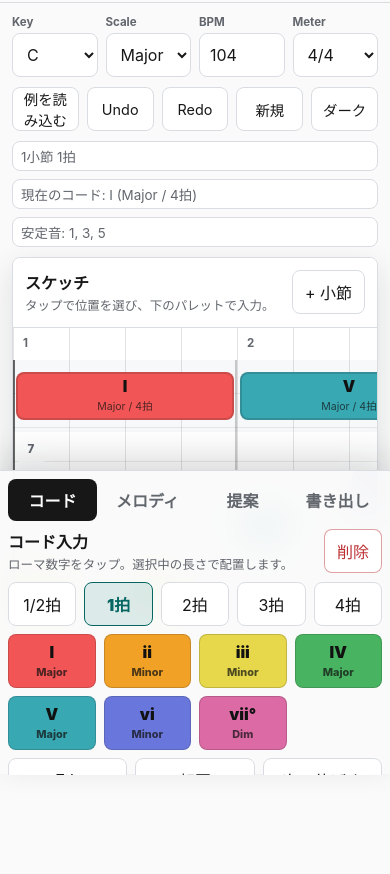
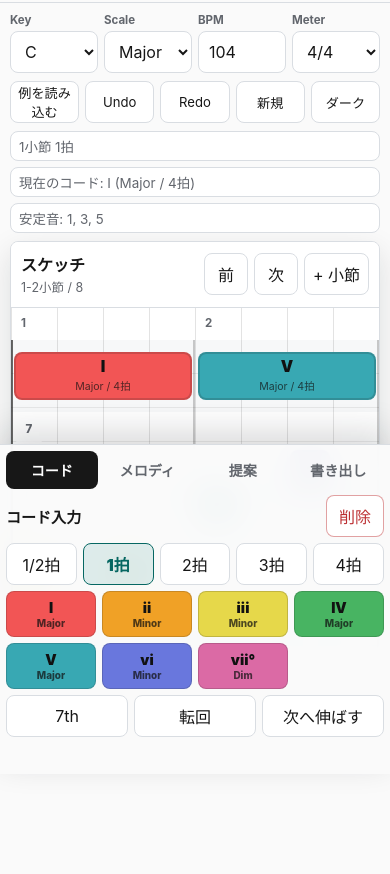
Before and after one commit to 99p/padhook, a plain HTML site: page index.html in a window 390 px wide. Shown: the part 70-944 px from the top of the page. Drawn offline with Linux system fonts and the light colour scheme.

Commit message:
feat: add paginated timeline view with responsive visible-measure range

```diff
--- a/app.js
+++ b/app.js
@@ -126,6 +126,9 @@ const els = {
   redoButton: $("#redoButton"),
   newButton: $("#newButton"),
   addMeasureButton: $("#addMeasureButton"),
+  prevPageButton: $("#prevPageButton"),
+  nextPageButton: $("#nextPageButton"),
+  pageStatus: $("#pageStatus"),
   positionStatus: $("#positionStatus"),
   activeChordStatus: $("#activeChordStatus"),
   guideStatus: $("#guideStatus"),
@@ -172,6 +175,7 @@ let toastTimer = 0;
 let audioUnlockAttempted = false;
 let silentAudioUrl = "";
 let silentAudioElement = null;
+let viewStartMeasure = 0;
 
 init();
 
@@ -266,6 +270,8 @@ function bindEvents() {
   els.addMeasureButton.addEventListener("click", () => commit(() => {
     state.measures += 1;
   }));
+  els.prevPageButton.addEventListener("click", () => setViewPage(-1));
+  els.nextPageButton.addEventListener("click", () => setViewPage(1));
 
   els.chordLane.addEventListener("pointerdown", handleChordLanePointer);
   els.melodyLane.addEventListener("pointerdown", handleMelodyLanePointer);
@@ -301,6 +307,7 @@ function bindEvents() {
   }
 
   window.addEventListener("keydown", handleKeyboard);
+  window.addEventListener("resize", () => render());
   window.addEventListener("pagehide", saveStoredState);
 }
 
@@ -461,6 +468,7 @@ function nextAvailableId() {
 }
 
 function render() {
+  ensureCursorVisible();
   syncMode();
   renderDurationRows();
   renderPalettes();
@@ -535,7 +543,12 @@ function degreeButton({ degree, label, subLabel, stable }) {
 }
 
 function renderTimeline() {
-  const width = totalBeats() * beatWidth();
+  clampViewStart();
+  const visibleBeats = visibleBeatCount();
+  const availableWidth = Math.max(1, els.timelineScroll.clientWidth || window.innerWidth);
+  const nextBeatWidth = Math.max(26, availableWidth / visibleBeats);
+  document.documentElement.style.setProperty("--beat-w", `${nextBeatWidth}px`);
+  const width = visibleBeats * nextBeatWidth;
   els.timelineSurface.style.width = `${width}px`;
   els.timelineSurface.style.setProperty("--meter", state.meter);
   els.timelineSurface.style.setProperty("--measure-w", `${state.meter * beatWidth()}px`);
@@ -551,13 +564,15 @@ function renderTimeline() {
 
 function renderRuler() {
   els.ruler.textContent = "";
-  for (let measure = 0; measure < state.measures; measure += 1) {
+  for (let measure = viewStartMeasure; measure < viewEndMeasure(); measure += 1) {
     const label = document.createElement("div");
     label.className = "measure-label";
-    label.style.left = `${measure * state.meter * beatWidth() + 4}px`;
+    label.style.left = `${(measure - viewStartMeasure) * state.meter * beatWidth() + 4}px`;
     label.textContent = `${measure + 1}`;
     els.ruler.append(label);
   }
+  const end = Math.min(viewEndMeasure(), state.measures);
+  els.pageStatus.textContent = `${viewStartMeasure + 1}-${end}小節 / ${state.measures}`;
 }
 
 function renderChordLane() {
@@ -566,13 +581,14 @@ function renderChordLane() {
   hit.className = "lane-hit";
   els.chordLane.append(hit);
 
-  for (const chord of state.chords) {
+  for (const chord of visibleItems(state.chords)) {
+    const layout = itemLayout(chord);
     const block = document.createElement("button");
     block.type = "button";
     block.className = "block chord-block";
     block.classList.toggle("selected", isSelected("chord", chord.id));
-    block.style.left = `${chord.beat * beatWidth() + 3}px`;
-    block.style.width = `${Math.max(chord.duration * beatWidth() - 6, 28)}px`;
+    block.style.left = `${layout.left + 3}px`;
+    block.style.width = `${Math.max(layout.width - 6, 28)}px`;
     block.style.background = chord.rest ? "#d8dadd" : DEGREE_COLORS[chord.degree - 1];
     block.dataset.id = String(chord.id);
     block.innerHTML = `<span class="chord-symbol">${escapeHtml(chordSymbol(chord))}</span><span class="chord-meta">${escapeHtml(chordMeta(chord))}</span>`;
@@ -608,15 +624,16 @@ function renderMelodyLane() {
     }
   }
 
-  for (const note of state.notes) {
+  for (const note of visibleItems(state.notes)) {
+    const layout = itemLayout(note);
     const block = document.createElement("button");
     block.type = "button";
     block.className = "block note-block";
     block.classList.toggle("rest", note.rest);
     block.classList.toggle("selected", isSelected("note", note.id));
-    block.style.left = `${note.beat * beatWidth() + 3}px`;
+    block.style.left = `${layout.left + 3}px`;
     block.style.top = `${rowTopForDegree(note.degree) + 4}px`;
-    block.style.width = `${Math.max(note.duration * beatWidth() - 6, 28)}px`;
+    block.style.width = `${Math.max(layout.width - 6, 28)}px`;
     block.style.background = note.rest ? "" : DEGREE_COLORS[note.degree - 1];
     block.dataset.id = String(note.id);
     block.textContent = note.rest ? "休" : `${note.degree}${note.octaveLabel || octaveMark(note.octave)}`;
@@ -664,6 +681,8 @@ function renderStatus() {
 function renderButtons() {
   els.undoButton.disabled = !state.history.length;
   els.redoButton.disabled = !state.future.length;
+  els.prevPageButton.disabled = viewStartMeasure <= 0;
+  els.nextPageButton.disabled = viewStartMeasure >= maxViewStartMeasure();
   const selectedChord = selectedItem("chord");
   const selectedNote = selectedItem("note");
   els.deleteButtonChords.disabled = !state.selected;
@@ -897,6 +916,19 @@ function setMode(mode) {
   updateView(() => {
     state.mode = mode;
   }, true);
+}
+
+function setViewPage(delta) {
+  updateView(() => {
+    const step = visibleMeasureCount();
+    viewStartMeasure = clamp(viewStartMeasure + delta * step, 0, maxViewStartMeasure());
+    const start = viewStartBeat();
+    const end = viewEndBeat();
+    if (state.cursorBeat < start || state.cursorBeat >= end) {
+      state.cursorBeat = clampBeat(start);
+      state.selected = null;
+    }
+  });
 }
 
 function loadDemo(withHistory) {
@@ -1203,6 +1235,11 @@ function animatePlayhead() {
   if (!playState || !audioContext) return;
   const elapsed = audioContext.currentTime - playState.startTime;
   const beat = clamp(elapsed / playState.secondsPerBeat + playState.startBeat, 0, totalBeats());
+  if (beat < viewStartBeat() || beat >= viewEndBeat()) {
+    viewStartMeasure = clamp(Math.floor(beat / state.meter), 0, maxViewStartMeasure());
+    renderTimeline();
+    renderButtons();
+  }
   setLinePosition(els.playheadLine, beat);
   if (beat >= totalBeats()) {
     state.cursorBeat = 0;
@@ -1221,6 +1258,61 @@ function totalBeats() {
   return state.measures * state.meter;
 }
 
+function visibleMeasureCount() {
+  if (window.innerWidth >= 900) return Math.min(4, state.measures);
+  if (window.innerWidth >= 720) return Math.min(3, state.measures);
+  return state.meter === 6 ? 1 : Math.min(2, state.measures);
+}
+
+function visibleBeatCount() {
+  return visibleMeasureCount() * state.meter;
+}
+
+function viewStartBeat() {
+  return viewStartMeasure * state.meter;
+}
+
+function viewEndMeasure() {
+  return Math.min(state.measures, viewStartMeasure + visibleMeasureCount());
+}
+
+function viewEndBeat() {
+  return viewEndMeasure() * state.meter;
+}
+
+function maxViewStartMeasure() {
+  return Math.max(0, state.measures - visibleMeasureCount());
+}
+
+function clampViewStart() {
+  viewStartMeasure = clamp(Math.floor(viewStartMeasure) || 0, 0, maxViewStartMeasure());
+}
+
+function ensureCursorVisible() {
+  clampViewStart();
+  const cursorMeasure = Math.floor(state.cursorBeat / state.meter);
+  if (cursorMeasure < viewStartMeasure) {
+    viewStartMeasure = cursorMeasure;
+  } else if (cursorMeasure >= viewEndMeasure()) {
+    viewStartMeasure = clamp(cursorMeasure - visibleMeasureCount() + 1, 0, maxViewStartMeasure());
+  }
+}
+
+function visibleItems(items) {
+  const start = viewStartBeat();
+  const end = viewEndBeat();
+  return items.filter((item) => item.beat < end && item.beat + item.duration > start);
+}
+
+function itemLayout(item) {
+  const start = Math.max(item.beat, viewStartBeat());
+  const end = Math.min(item.beat + item.duration, viewEndBeat());
+  return {
+    left: (start - viewStartBeat()) * beatWidth(),
+    width: Math.max(0.5 * beatWidth(), (end - start) * beatWidth())
+  };
+}
+
 function beatWidth() {
   return Number(getComputedStyle(document.documentElement).getPropertyValue("--beat-w").replace("px", "")) || 56;
 }
@@ -1237,7 +1329,7 @@ function beatFromEvent(event) {
   const rect = els.timelineSurface.getBoundingClientRect();
   const x = event.clientX - rect.left;
   const raw = x / beatWidth();
-  return clampBeat(Math.round(raw * 2) / 2);
+  return clampBeat(viewStartBeat() + Math.round(raw * 2) / 2);
 }
 
 function degreeFromEvent(event) {
@@ -1252,7 +1344,9 @@ function clampBeat(beat) {
 }
 
 function setLinePosition(line, beat) {
-  line.style.left = `${beat * beatWidth()}px`;
+  const localBeat = beat - viewStartBeat();
+  line.style.left = `${localBeat * beatWidth()}px`;
+  line.style.display = localBeat < 0 || localBeat > visibleBeatCount() ? "none" : "block";
 }
 
 function ensureMeasuresFor(beatEnd) {
@@ -1395,16 +1489,8 @@ function selectedItem(type = state.selected?.type) {
 }
 
 function scrollCursorIntoView() {
-  requestAnimationFrame(() => {
-    const left = state.cursorBeat * beatWidth();
-    const visibleLeft = els.timelineScroll.scrollLeft;
-    const visibleRight = visibleLeft + els.timelineScroll.clientWidth;
-    if (left < visibleLeft + 32) {
-      els.timelineScroll.scrollTo({ left: Math.max(0, left - 32), behavior: "smooth" });
-    } else if (left > visibleRight - 80) {
-      els.timelineScroll.scrollTo({ left: left - els.timelineScroll.clientWidth + 80, behavior: "smooth" });
-    }
-  });
+  ensureCursorVisible();
+  render();
 }
 
 function exportJson() {
--- a/index.html
+++ b/index.html
@@ -81,11 +81,15 @@
           <div class="timeline-head">
             <div>
               <h2>スケッチ</h2>
-              <p>タップで位置を選び、下のパレットで入力。</p>
+              <p id="pageStatus">1-2小節 / 8</p>
             </div>
-            <button id="addMeasureButton" type="button">+ 小節</button>
+            <div class="measure-pager" aria-label="表示小節">
+              <button id="prevPageButton" type="button" aria-label="前の小節">前</button>
+              <button id="nextPageButton" type="button" aria-label="次の小節">次</button>
+              <button id="addMeasureButton" type="button">+ 小節</button>
+            </div>
           </div>
-          <div class="timeline-scroll" id="timelineScroll" tabindex="0" aria-label="横スクロール可能な譜面">
+          <div class="timeline-scroll" id="timelineScroll" tabindex="0" aria-label="ページ切り替え式の譜面">
             <div class="timeline-surface" id="timelineSurface">
               <div class="ruler" id="ruler" aria-hidden="true"></div>
               <div class="chord-lane" id="chordLane" aria-label="コードレーン"></div>
--- a/styles.css
+++ b/styles.css
@@ -40,7 +40,7 @@
   --chord-h: 72px;
   --row-h: 34px;
   --melody-h: 238px;
-  --dock-h: 304px;
+  --dock-h: 330px;
   --safe-bottom: env(safe-area-inset-bottom, 0px);
   font-family: -apple-system, BlinkMacSystemFont, "Segoe UI", sans-serif;
 }
@@ -311,12 +311,21 @@ input:focus-visible,
   padding: 0 12px;
 }
 
+.measure-pager {
+  display: grid;
+  grid-template-columns: repeat(3, auto);
+  gap: 6px;
+  flex: 0 0 auto;
+}
+
+.measure-pager button {
+  min-width: 50px;
+}
+
 .timeline-scroll {
   width: 100%;
-  overflow-x: auto;
+  overflow-x: hidden;
   overflow-y: hidden;
-  overscroll-behavior-x: contain;
-  -webkit-overflow-scrolling: touch;
   background: var(--surface-alt);
 }
 
@@ -521,7 +530,7 @@ input:focus-visible,
 
 .dock-panel {
   height: calc(var(--dock-h) - 50px);
-  overflow: auto;
+  overflow: hidden;
   padding: 8px;
 }
 
@@ -674,7 +683,7 @@ input:focus-visible,
 
 @media (min-width: 720px) {
   :root {
-    --dock-h: 248px;
+    --dock-h: 280px;
     --beat-w: 62px;
     --measure-w: 248px;
     --row-h: 36px;
@@ -687,10 +696,6 @@ input:focus-visible,
 
   .song-status {
     grid-template-columns: repeat(3, minmax(0, 1fr));
-  }
-
-  .dock-panel {
-    overflow: auto;
   }
 
   .degree-grid {
@@ -708,7 +713,7 @@ input:focus-visible,
   :root {
     --beat-w: 50px;
     --measure-w: 200px;
-    --dock-h: 322px;
+    --dock-h: 334px;
   }
 
   body {
@@ -746,6 +751,112 @@ input:focus-visible,
   }
 }
 
+@media (max-width: 719px) {
+  button {
+    min-height: 42px;
+  }
+
+  .composer {
+    padding: 10px;
+  }
+
+  .control-strip,
+  .project-strip,
+  .song-status {
+    gap: 6px;
+    margin-bottom: 8px;
+  }
+
+  .control-strip select,
+  .control-strip input {
+    min-height: 42px;
+  }
+
+  .project-strip button {
+    min-height: 42px;
+    padding: 0 6px;
+    font-size: 0.82rem;
+  }
+
+  .timeline-head {
+    padding: 10px;
+  }
+
+  .measure-pager button {
+    min-width: 44px;
+    padding: 0 8px;
+  }
+
+  .mode-tabs {
+    gap: 4px;
+    padding: 6px 6px 0;
+  }
+
+  .mode-tab {
+    min-height: 38px;
+    font-size: 0.88rem;
+  }
+
+  .dock-panel {
+    height: calc(var(--dock-h) - 44px);
+    padding: 6px;
+  }
+
+  .palette-header {
+    min-height: 38px;
+    margin-bottom: 6px;
+  }
+
+  .palette-header h2 {
+    font-size: 0.94rem;
+  }
+
+  .palette-header p {
+    display: none;
+  }
+
+  .duration-row,
+  .degree-grid,
+  .edit-row,
+  .export-grid,
+  .suggestion-list {
+    gap: 6px;
+  }
+
+  .duration-row {
+    margin-bottom: 6px;
+  }
+
+  .degree-button {
+    min-height: 46px;
+    padding: 4px;
+    font-size: 0.9rem;
+  }
+
+  .degree-button small {
+    margin-top: 1px;
+    font-size: 0.62rem;
+  }
+
+  .edit-row {
+    margin-top: 6px;
+  }
+
+  .suggestion-button {
+    grid-template-columns: 1fr auto;
+    min-height: 42px;
+    padding: 4px 8px;
+  }
+
+  .suggestion-list {
+    grid-template-columns: repeat(2, minmax(0, 1fr));
+  }
+
+  .suggestion-button span {
+    display: none;
+  }
+}
+
 @media (prefers-reduced-motion: reduce) {
   *,
   *::before,
```
Also changed, not shown: 1 other file.
